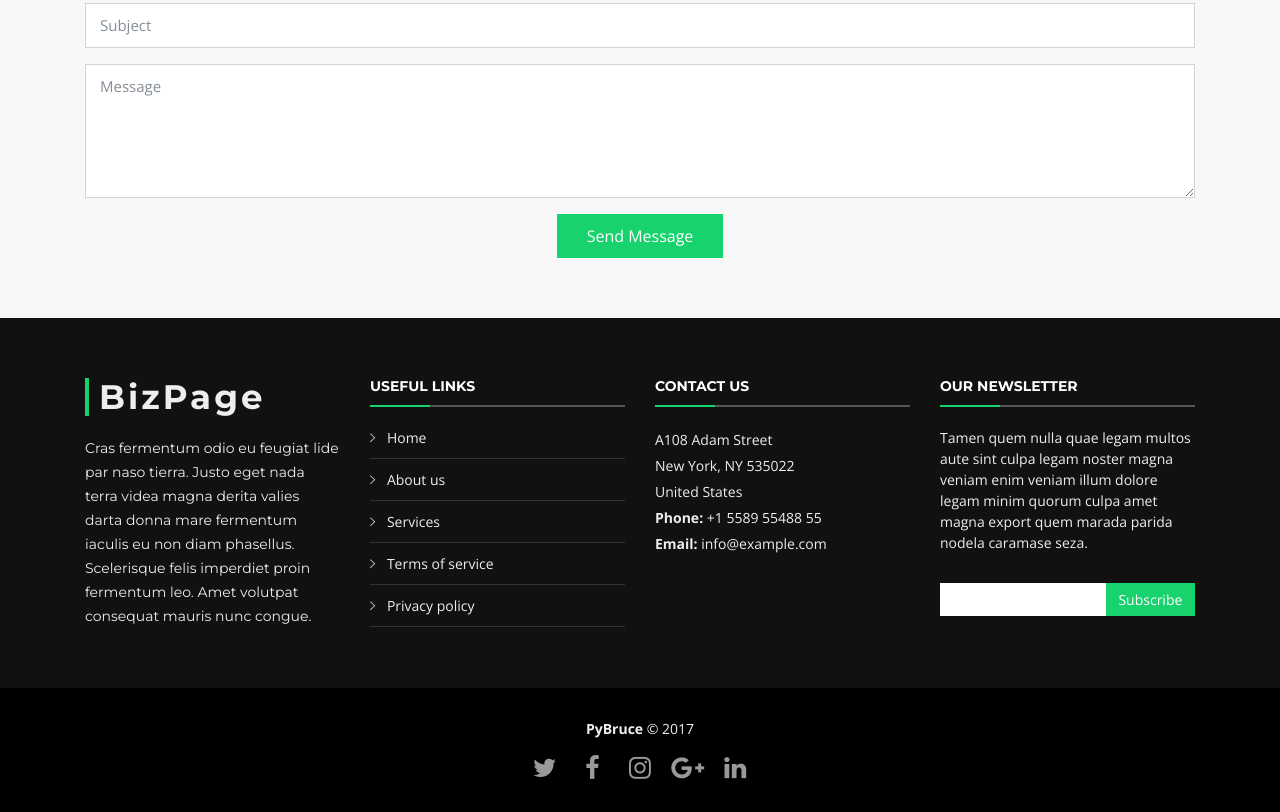
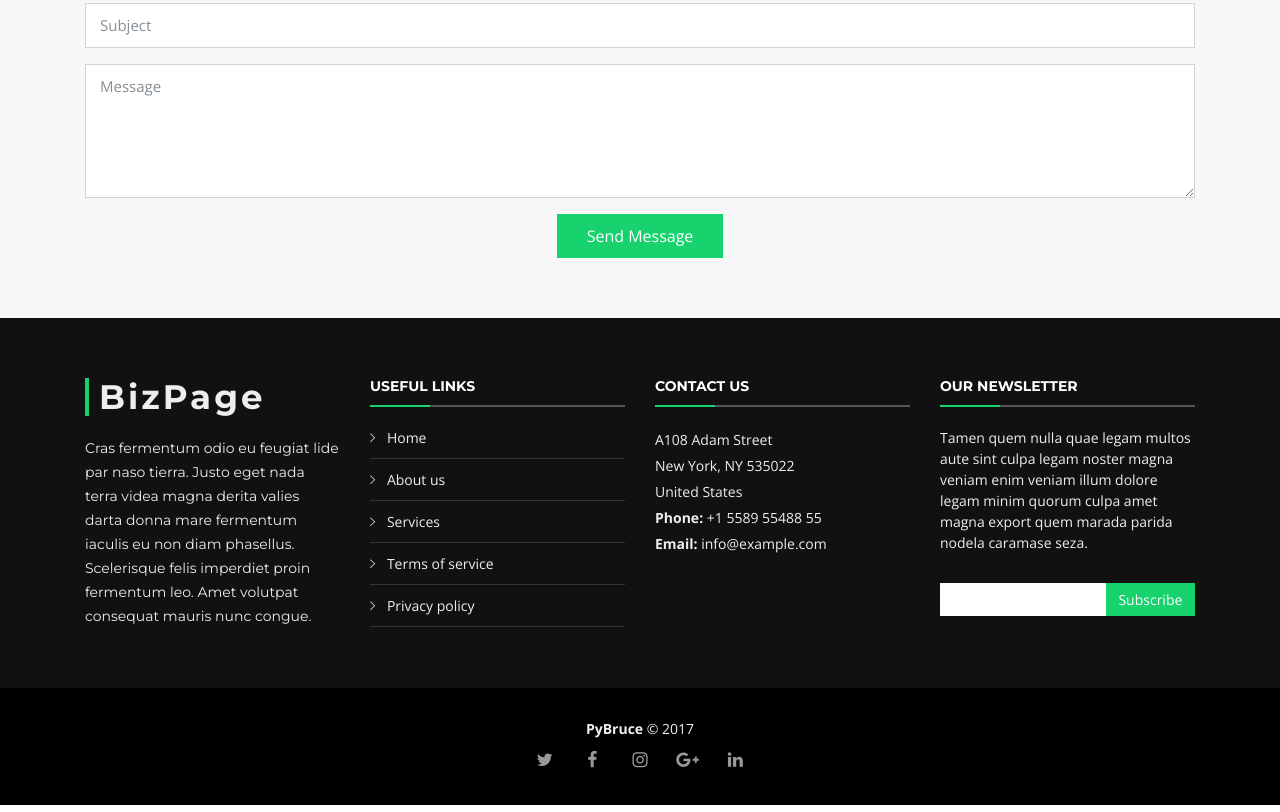
Before and after one commit to Bruce43/Bruce43.github.io, a plain HTML site: page index.html in a window 1280 px wide. Shown: the part 7135-7947 px from the top of the page. Drawn offline with nearby package versions, Linux system fonts and the light colour scheme; files whose address does not match are found by name.

Commit message:
social resize

```diff
--- a/css/style.css
+++ b/css/style.css
@@ -1340,7 +1340,7 @@ body.mobile-nav-active #mobile-nav-toggle {
   margin: 0 4px;
   height: 36px;
   width: 36px;
-  font-size: 1.6rem;
+  font-size: 1.1rem;
   line-height: 2.3;
   background-color: rgba(0,0,0,0.1);
   border-radius: 50px;
@@ -1465,7 +1465,7 @@ body.mobile-nav-active #mobile-nav-toggle {
 
   .fa {
     display: inline-block;
-    font: normal normal normal 14px/1 FontAwesome;
+    font: normal normal normal 1px/1 FontAwesome;
     font-size: inherit;
     text-rendering: auto;
     -webkit-font-smoothing: antialiased;
```
